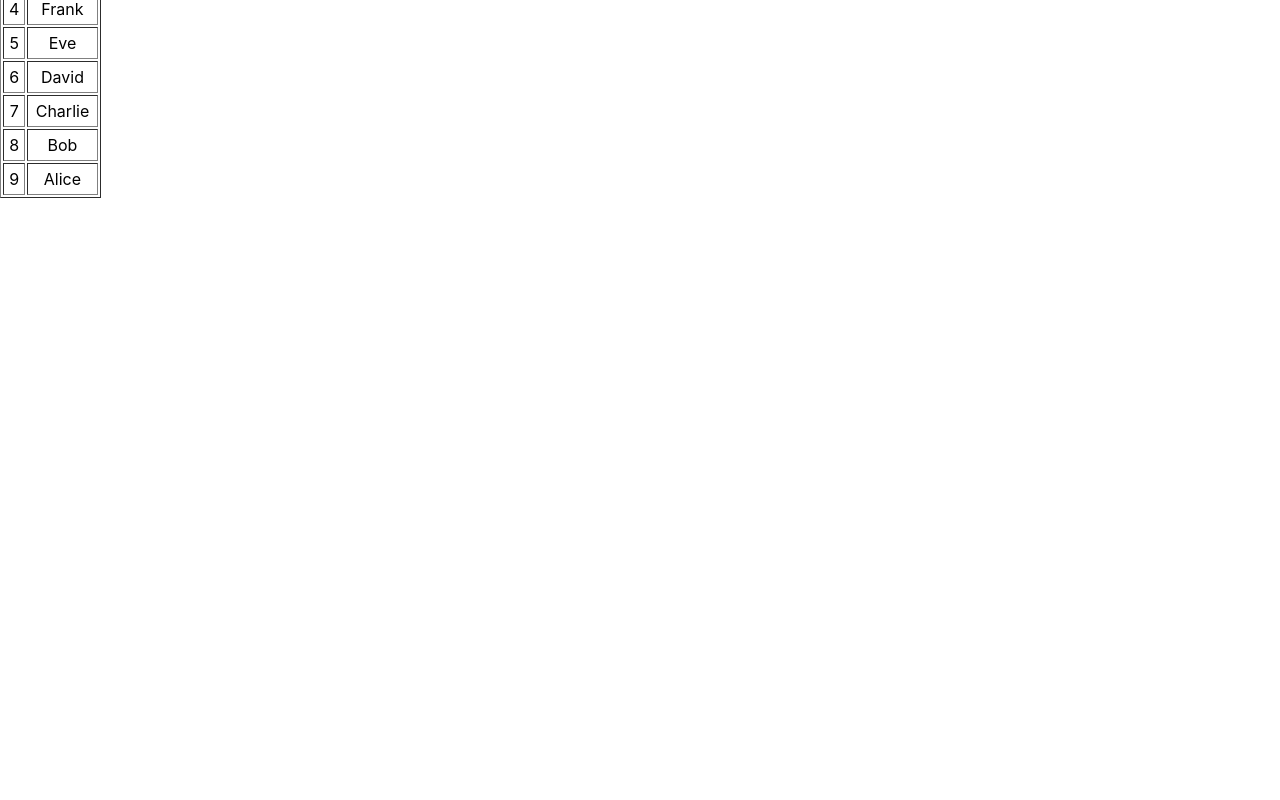
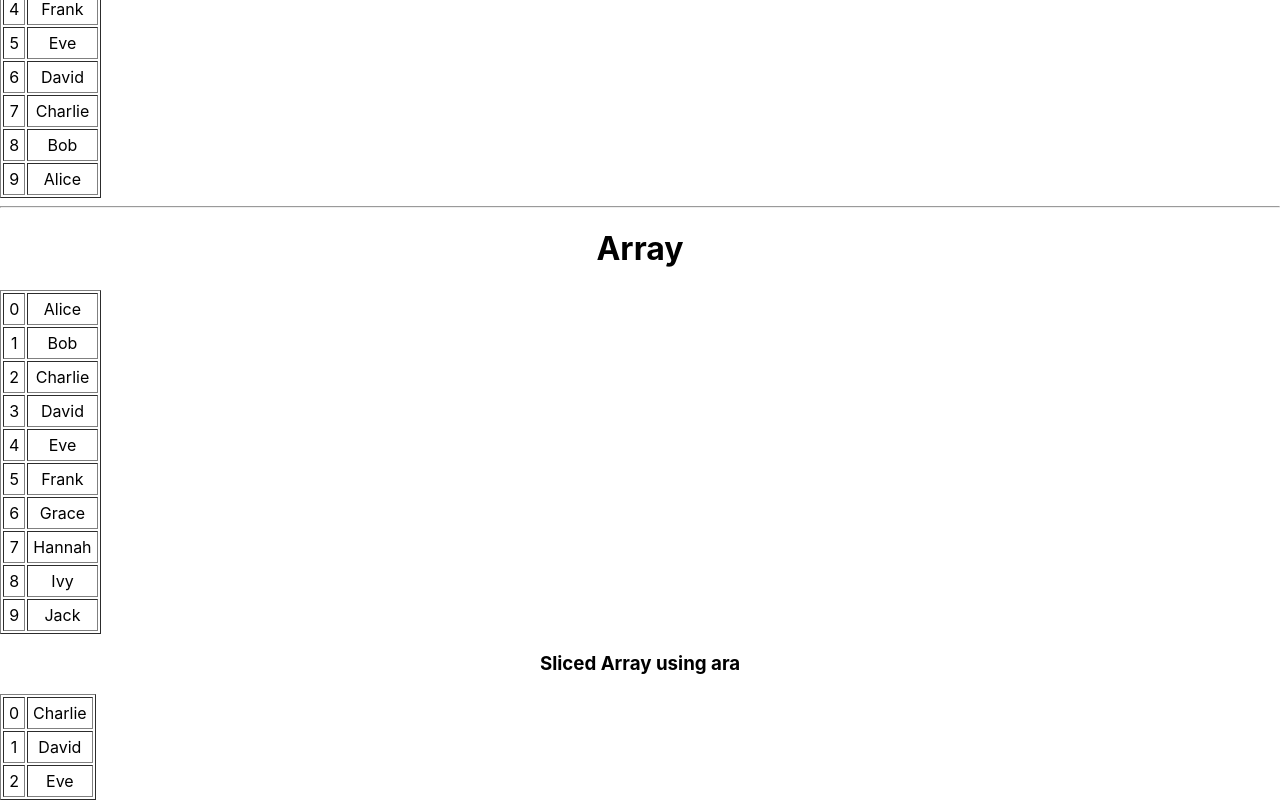
Before and after one commit to dulhara19/React-Learning-Project-phase02, a React (Create React App) app in the folder testreactapp02/: page / in a window 1280 px wide. Shown: the part 2796-3596 px from the top of the page. Before the commit the page ends 2994 px from the top, so only its background shows below. Built offline with nearby package versions, Linux system fonts and the light colour scheme.

Commit message:
added array slice method

```diff
--- a/testreactapp02/src/App.js
+++ b/testreactapp02/src/App.js
@@ -8,6 +8,7 @@ import ArrayFindIndex from "./component/ArrayFindIndex";
 import ArraySome from "./component/ArraySome";
 import ArrayEvery from "./component/ArrayEvery";
 import ArraySort from "./component/ArraySort";
+import ArraySlice from "./component/ArraySlice";
 
 const names = [
   "Alice",
@@ -38,6 +39,7 @@ function App() {
       <ArraySome names={names} />
       <ArrayEvery names={names} />
       <ArraySort names={names} />
+      <ArraySlice names={names} />
     </div>
   );
 }
--- /dev/null
+++ b/testreactapp02/src/component/ArraySlice.jsx
@@ -0,0 +1,28 @@
+const ArraySlice = ({ names }) => {
+  const sortedarray = names.slice(2, 5);
+
+  return (
+    <div>
+      <hr />
+      <h1> Array</h1>
+      <table border={1} cellPadding={5}>
+        {names.map((name, index) => (
+          <tr>
+            <td key={index}>{index}</td>
+            <td>{name}</td>
+          </tr>
+        ))}
+      </table>
+      <h3>Sliced Array using ara</h3>
+      <table border={1} cellPadding={5}>
+        {sortedarray.map((name, index) => (
+          <tr>
+            <td key={index}>{index}</td>
+            <td>{name}</td>
+          </tr>
+        ))}
+      </table>
+    </div>
+  );
+};
+export default ArraySlice;
```
